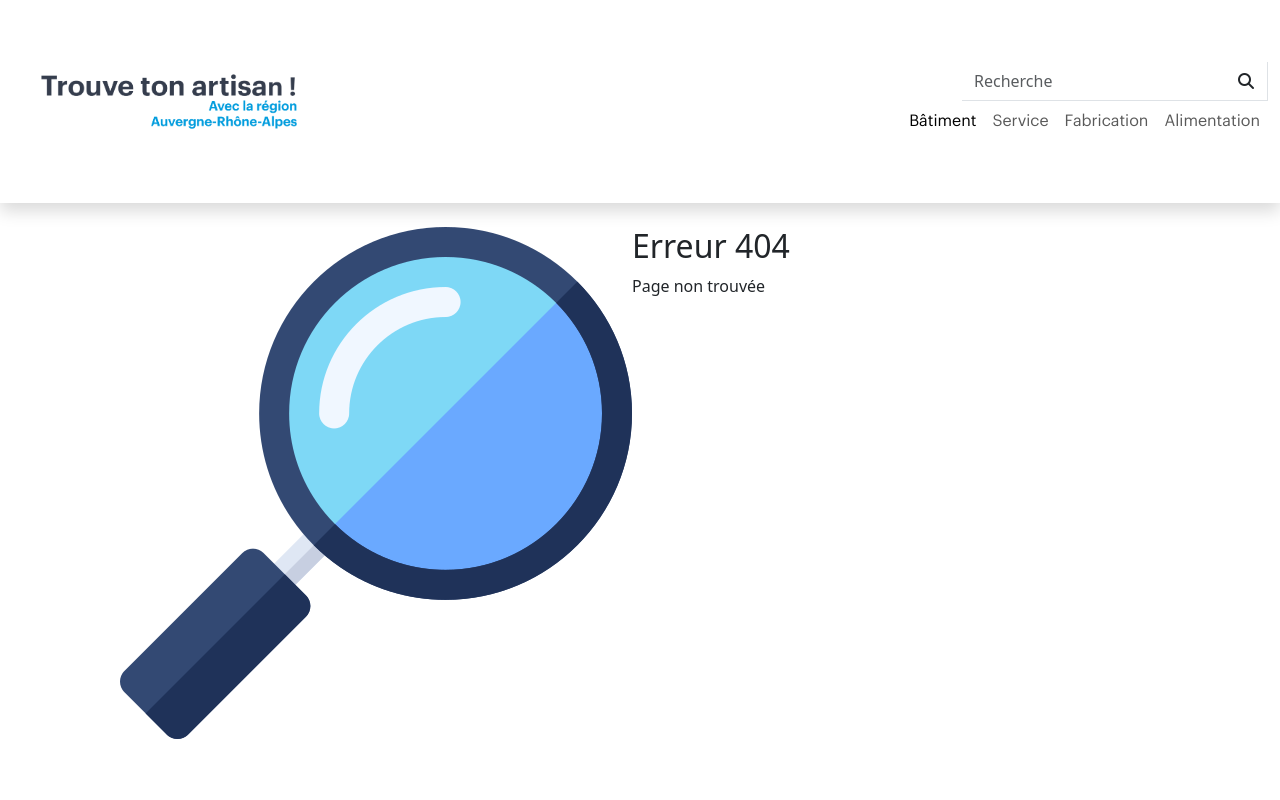
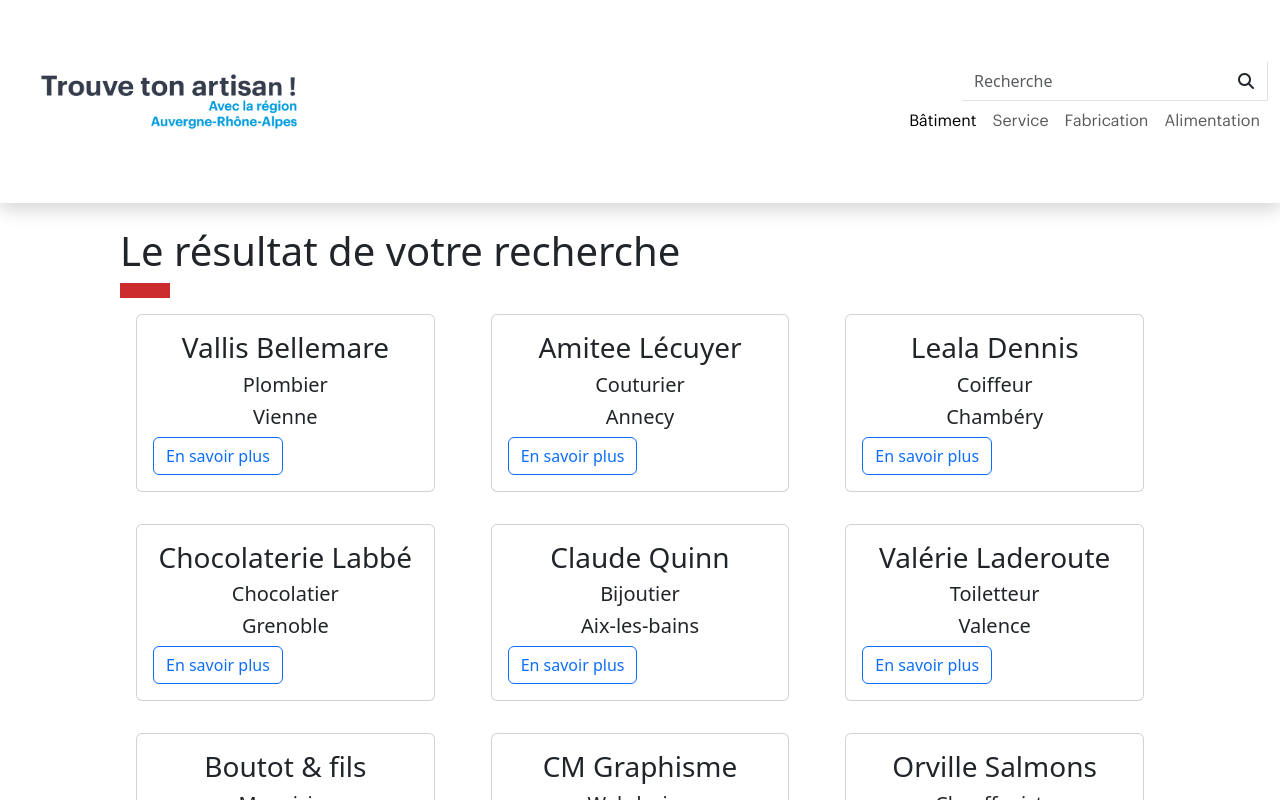
Before and after one commit to cgwena/trouve-ton-artisan, a React (Create React App) app: page /results in a window 1280 px wide. Shown: the top 800 px of the page. Built offline with nearby package versions, Linux system fonts and the light colour scheme.

Commit message:
search by name, location and specialty

```diff
--- a/package.json
+++ b/package.json
@@ -13,7 +13,7 @@
     "react": "^18.2.0",
     "react-dom": "^18.2.0",
     "react-router-dom": "^6.21.1",
-    "react-scripts": "5.0.1",
+    "react-scripts": "^5.0.1",
     "sass": "^1.69.7",
     "web-vitals": "^2.1.4"
   },
--- a/src/App.js
+++ b/src/App.js
@@ -1,22 +1,33 @@
+import { useState } from "react";
 import { Routes, Route } from "react-router-dom";
 import './App.css';
 import Header from './components/Header';
 import Footer from './components/Footer';
 import Home from './views/Home';
 import List from './views/List-result-search';
+import Results from "./views/Search-results";
 import Details from './views/Details';
 import Page404 from './views/404';
 import './App.scss';
+import list from './datas/datas.json'
+
 
 
 function App() {
+  const [searchTerm, setSearchTerm] = useState("")
+
+  const handleSearch = (term) => {
+    setSearchTerm(term)
+  }
+
   return (
     <div className="App">
-      <Header />
+      <Header onSearch={handleSearch} />
       <Routes>
         <Route path="/" element={<Home />} />
-        <Route path="/searchresults/:artisanCategory" element={<List />} />
+        <Route path="/results" element={<Results data={list} searchTerm={searchTerm} />} />
         <Route path="/details/:artisanId" element={<Details />} />
+        <Route path="/:artisanCategory" element={<List />} />
         <Route path="/*" element={<Page404 />} />
       </Routes>
       <Footer />
--- a/src/components/Header.js
+++ b/src/components/Header.js
@@ -1,6 +1,21 @@
-import { Link } from "react-router-dom"
+import { useState } from "react"
+import { Link, useNavigate } from "react-router-dom"
 
-const Header = () => {
+const Header = ({onSearch}) => {
+    const [searchValue, setSearchValue] = useState("")
+    const navigate = useNavigate()
+
+    const handleSearchChange = (e) => {
+        setSearchValue(e.target.value)
+    }
+
+    const handleSubmit = (e) => {
+        e.preventDefault();
+        onSearch(searchValue);
+        console.log("Search submitted:", searchValue);
+        navigate("/results")
+    }
+
     return (
         <nav className="navbar navbar-expand-lg bg-white shadow">
             <div className="container-fluid">
@@ -9,22 +24,22 @@ const Header = () => {
                     <span className="navbar-toggler-icon"></span>
                 </button>
                 <div className="collapse navbar-collapse d-flex flex-column align-items-end" id="navbarNav">
-                    <form className="d-flex border-bottom border-end" role="search">
-                        <input className="form-control me-2 border-0" type="search" placeholder="Recherche" aria-label="Search"></input>
+                    <form className="d-flex border-bottom border-end" role="search" onSubmit={handleSubmit}>
+                        <input className="form-control me-2 border-0" type="search" placeholder="Recherche" aria-label="Search" onChange={handleSearchChange}></input>
                         <button className="btn" type="submit"><i className="fa-solid fa-magnifying-glass"></i></button>
                     </form>
                     <ul className="navbar-nav d-flex justify-content-around">
                         <li className="nav-item">
-                            <Link to={"/searchresults/Bâtiment"} className="nav-link active" aria-current="page">Bâtiment</Link>
+                            <Link to={"/Bâtiment"} className="nav-link active" aria-current="page">Bâtiment</Link>
                         </li>
                         <li className="nav-item">
-                            <Link to={"/searchresults/Services"} className="nav-link">Service</Link>
+                            <Link to={"/Services"} className="nav-link">Service</Link>
                         </li>
                         <li className="nav-item">
-                            <Link to={"/searchresults/Fabrication"} className="nav-link">Fabrication</Link>
+                            <Link to={"/Fabrication"} className="nav-link">Fabrication</Link>
                         </li>
                         <li className="nav-item">
-                            <Link to={"/searchresults/Alimentation"} className="nav-link">Alimentation</Link>
+                            <Link to={"/Alimentation"} className="nav-link">Alimentation</Link>
                         </li>
                     </ul>
                 </div>
--- /dev/null
+++ b/src/views/Search-results.js
@@ -0,0 +1,26 @@
+import Card from "../components/Card-artisan"
+
+const Results = ({ data, searchTerm }) => {
+    const results = data.filter(artisan => artisan.specialty.toLowerCase().includes(searchTerm.toLowerCase()) || artisan.name.toLowerCase().includes(searchTerm.toLowerCase()) ||
+    artisan.location.toLowerCase().includes(searchTerm.toLowerCase()))
+    const artisans = results.map(artisan => {
+        return <Card
+            name={artisan.name}
+            specialty={artisan.specialty}
+            location={artisan.location}
+            btn="En savoir plus"
+            key={artisan.id}
+            id={artisan.id} />
+    })
+    return (
+        <div className="page">
+            <h1>Le résultat de votre recherche</h1>
+            <div className="sep1"></div>
+            <div className='row list-card'>
+                {artisans}
+            </div>
+       </div>
+    )
+}
+
+export default Results
```
Also changed, not shown: 1 other file (tests, documents, lock files or other folders).
